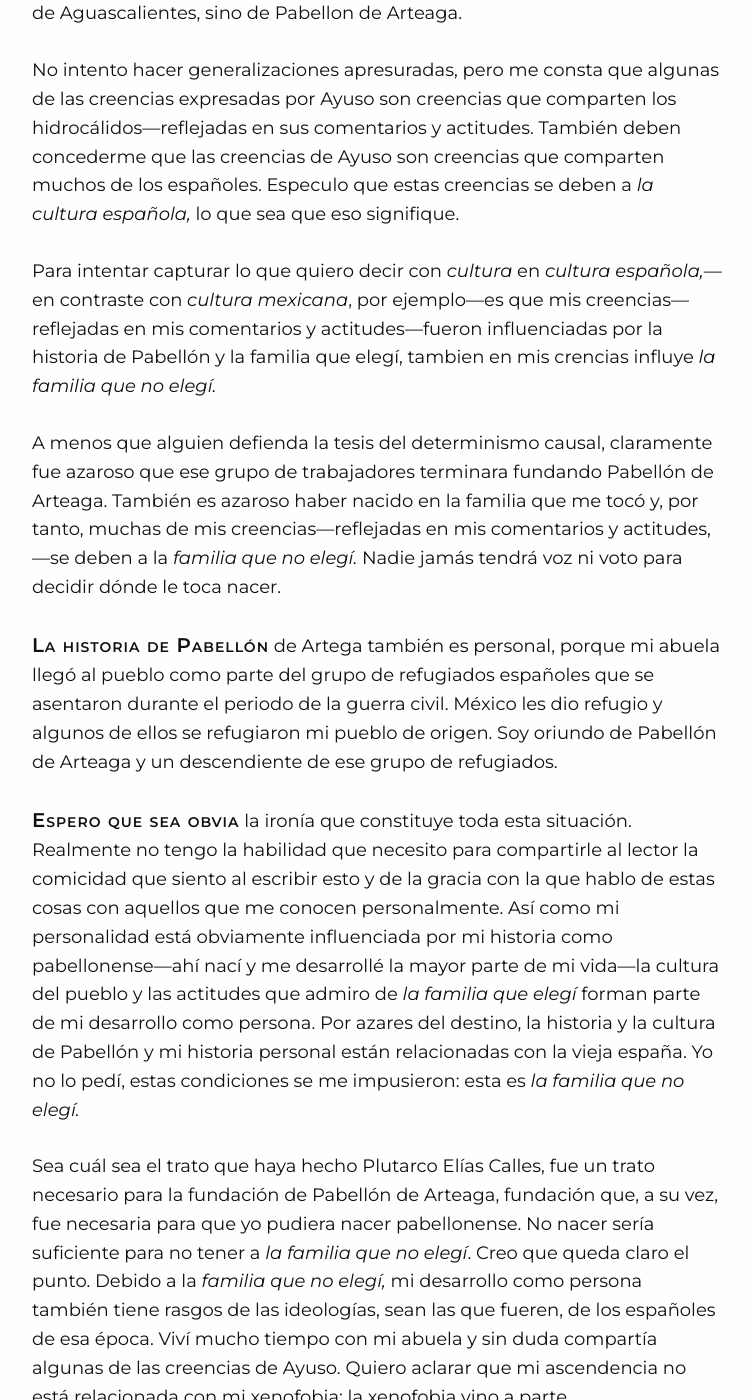
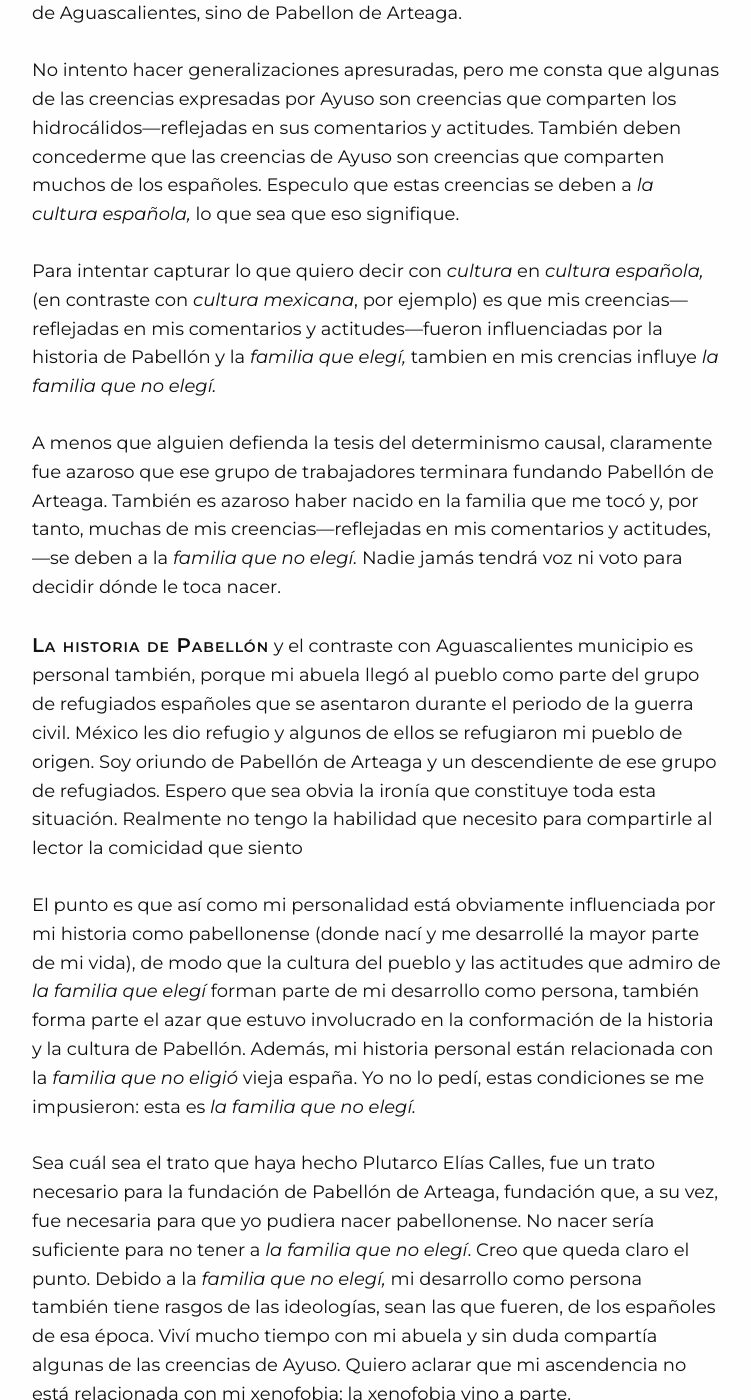
Before and after one commit to Oiuhukt/failosophy, a Jekyll site: the page built from _posts/2026-05-24-pabellondeart.md, in a window 1280 px wide and 1400 px high, scrolled down 3937 px. Shown: the whole window, without its empty margins (32-783 px from the left). Built offline with Jekyll 4.4.1, drawn with Linux system fonts in a browser that asks for light colours; some web fonts are replaced.

Commit message:
nuevo post

```diff
--- a/_posts/2026-05-24-pabellondeart.md
+++ b/_posts/2026-05-24-pabellondeart.md
@@ -121,33 +121,25 @@ que las creencias de Ayuso son creencias que comparten muchos de los españoles.
 Especulo que estas creencias se deben a _la cultura española,_ lo que sea que eso
 signifique.
 
-Para intentar capturar lo que quiero decir con _cultura_ en _cultura española,_---en
-contraste con _cultura mexicana_, por ejemplo---es que mis creencias---reflejadas en mis comentarios y actitudes---fueron influenciadas por la historia de
-Pabellón y la familia que elegí, tambien en mis crencias influye _la familia que no elegí._
+Para intentar capturar lo que quiero decir con _cultura_ en _cultura española,_(en
+contraste con _cultura mexicana_, por ejemplo) es que mis creencias---reflejadas en
+mis comentarios y actitudes---fueron influenciadas por la historia de Pabellón y la
+_familia que elegí,_ tambien en mis crencias influye _la familia que no elegí._
 
-A menos que alguien defienda la tesis del determinismo
-causal, claramente fue azaroso que ese grupo de trabajadores terminara fundando
-Pabellón de Arteaga. También es azaroso haber nacido en la familia que me tocó y, por
-tanto, muchas de mis creencias---reflejadas en mis comentarios y actitudes,---se
-deben a la _familia que no elegí._ Nadie jamás tendrá voz ni voto para decidir dónde
-le toca nacer.
+A menos que alguien defienda la tesis del determinismo causal, claramente fue azaroso
+que ese grupo de trabajadores terminara fundando Pabellón de Arteaga. También es
+azaroso haber nacido en la familia que me tocó y, por tanto, muchas de mis
+creencias---reflejadas en mis comentarios y actitudes,---se deben a la _familia que
+no elegí._ Nadie jamás tendrá voz ni voto para decidir dónde le toca nacer.
 
-{% newthought 'La historia de Pabellón' %} de Artega también es personal, porque mi
-abuela llegó al
-pueblo como parte del grupo de refugiados españoles que se asentaron durante el
-periodo de la guerra civil. México les dio refugio y algunos de ellos se refugiaron
-mi pueblo de origen. Soy oriundo de Pabellón de Arteaga y un descendiente de ese
-grupo de refugiados.
+{% newthought 'La historia de Pabellón' %} y el contraste con Aguascalientes
+municipio es personal también, porque mi abuela llegó al pueblo como parte del grupo
+de refugiados españoles que se asentaron durante el periodo de la guerra civil.
+México les dio refugio y algunos de ellos se refugiaron mi pueblo de origen. Soy
+oriundo de Pabellón de Arteaga y un descendiente de ese grupo de refugiados. Espero que sea obvia la ironía que constituye toda esta situación. Realmente no tengo la habilidad que necesito para compartirle al lector la comicidad
+que siento
 
-{% newthought 'Espero que sea obvia' %} la ironía que constituye toda esta situación.
-Realmente no tengo la habilidad que necesito para compartirle al lector la comicidad
-que siento al escribir esto y de la gracia con la que hablo de estas cosas con
-aquellos que me conocen personalmente. Así como mi personalidad está obviamente
-influenciada por mi historia como pabellonense---ahí nací y me desarrollé la mayor
-parte de mi vida---la cultura del pueblo y las actitudes que admiro de _la familia
-que elegí_ forman parte de mi desarrollo como persona. Por azares del destino, la
-historia y la cultura de Pabellón y mi historia personal están relacionadas con la
-vieja españa. Yo no lo pedí, estas condiciones se me impusieron: esta es _la familia
+El punto es que así como mi personalidad está obviamente influenciada por mi historia como pabellonense (donde nací y me desarrollé la mayor parte de mi vida), de modo que la cultura del pueblo y las actitudes que admiro de _la familia que elegí_ forman parte de mi desarrollo como persona, también forma parte el azar que estuvo involucrado en la conformación de la historia y la cultura de Pabellón. Además, mi historia personal están relacionada con la _familia que no eligió_ vieja españa. Yo no lo pedí, estas condiciones se me impusieron: esta es _la familia
 que no elegí._
 
 Sea cuál sea el trato que haya hecho Plutarco Elías Calles, fue un trato necesario
```
